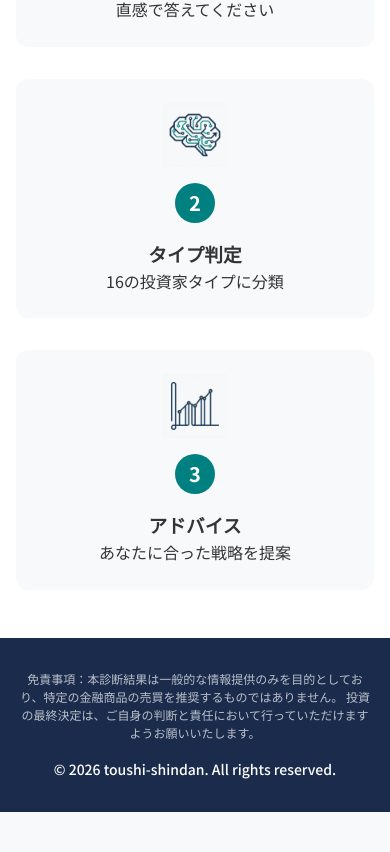
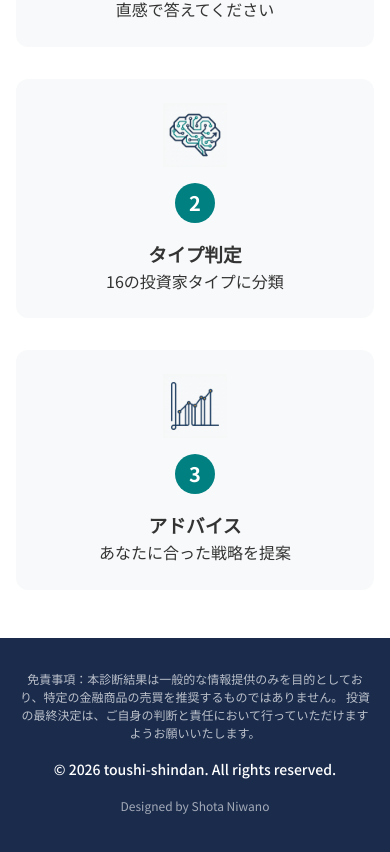
Before and after one commit to waniwanipanich463/toushi-shindan, a Next.js app: page / in a window 390 px wide. Shown: the part 1176-2028 px from the top of the page. Before the commit the page ends 1988 px from the top, so only its background shows below. Built offline with nearby package versions, Linux system fonts and the light colour scheme; no server answers.

Commit message:
UI Polish: Add designer link to the footer

```diff
--- a/src/components/ui/Footer.module.css
+++ b/src/components/ui/Footer.module.css
@@ -3,6 +3,7 @@
     color: #fff;
     padding: var(--spacing-xl) 0;
     margin-top: auto;
+    position: relative;
 }
 
 .content {
@@ -20,3 +21,28 @@
     font-size: 0.875rem;
     font-weight: 500;
 }
+
+.designerLink {
+    position: absolute;
+    bottom: 16px;
+    right: 24px;
+    font-size: 0.75rem;
+    color: rgba(255, 255, 255, 0.6);
+    text-decoration: none;
+    transition: color 0.2s ease;
+    z-index: 10;
+}
+
+.designerLink:hover {
+    color: #fff;
+}
+
+@media (max-width: 640px) {
+    .designerLink {
+        position: static;
+        display: block;
+        text-align: center;
+        margin-top: var(--spacing-md);
+        padding-bottom: var(--spacing-sm);
+    }
+}
--- a/src/components/ui/Footer.tsx
+++ b/src/components/ui/Footer.tsx
@@ -16,6 +16,14 @@ export const Footer: React.FC = () => {
                     </p>
                 </div>
             </Container>
+            <a
+                href="https://shota-world.vercel.app"
+                target="_blank"
+                rel="noopener noreferrer"
+                className={styles.designerLink}
+            >
+                Designed by Shota Niwano
+            </a>
         </footer>
     );
 };
```
